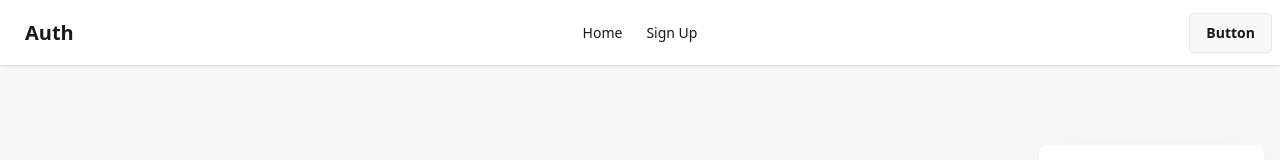
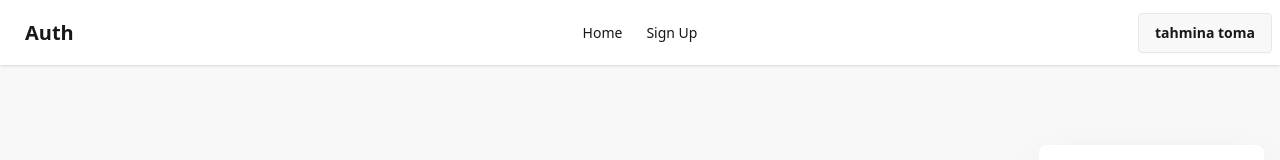
Before and after one commit to asrafmridha/React-Practice, a React (Vite) app in the folder new-practise-18-2-25/auth-integration-private-route/: page / in a window 1280 px wide. Shown: the top 160 px of the page. Built offline with nearby package versions, Linux system fonts and the light colour scheme.

Commit message:
Set auth provider and auth context

```diff
--- a/new-practise-18-2-25/auth-integration-private-route/src/components/Navbar/Navbar.jsx
+++ b/new-practise-18-2-25/auth-integration-private-route/src/components/Navbar/Navbar.jsx
@@ -1,7 +1,11 @@
-import React from "react";
+import React, { useContext } from "react";
 import { NavLink } from "react-router";
+import { AuthContext } from "../../providers/AuthProvider";
 
 const Navbar = () => {
+
+    const authInfo=useContext(AuthContext);
+    console.log(authInfo.name);
   const links = (
     <>
       <li>
@@ -48,7 +52,7 @@ const Navbar = () => {
         </ul>
       </div>
       <div className="navbar-end">
-        <a className="btn">Button</a>
+        <a className="btn">{ authInfo.name ? authInfo.name : ''}</a>
       </div>
     </div>
   );
--- /dev/null
+++ b/new-practise-18-2-25/auth-integration-private-route/src/providers/AuthProvider.jsx
@@ -0,0 +1,17 @@
+import React, { createContext } from 'react';
+
+export const AuthContext=createContext(null);
+
+const AuthProvider = ({children}) => {
+
+    const authInfo={
+        name : "tahmina toma"
+    }
+    return (
+        <AuthContext.Provider value={authInfo}>
+            {children}
+        </AuthContext.Provider>
+    );
+};
+
+export default AuthProvider;
```
Also changed, not shown: new-practise-18-2-25/auth-integration-private-route/src/main.jsx (+8 -5 lines).
